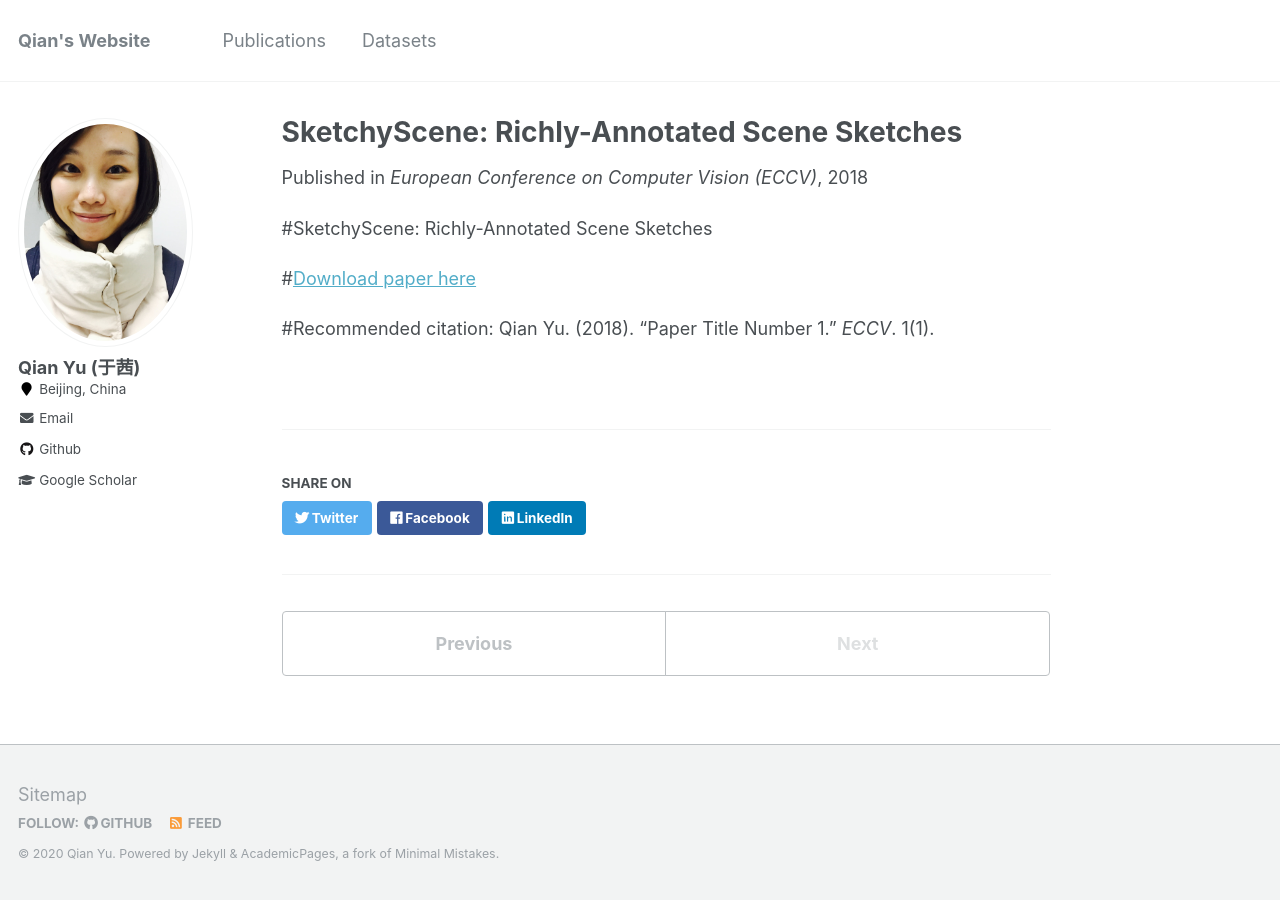
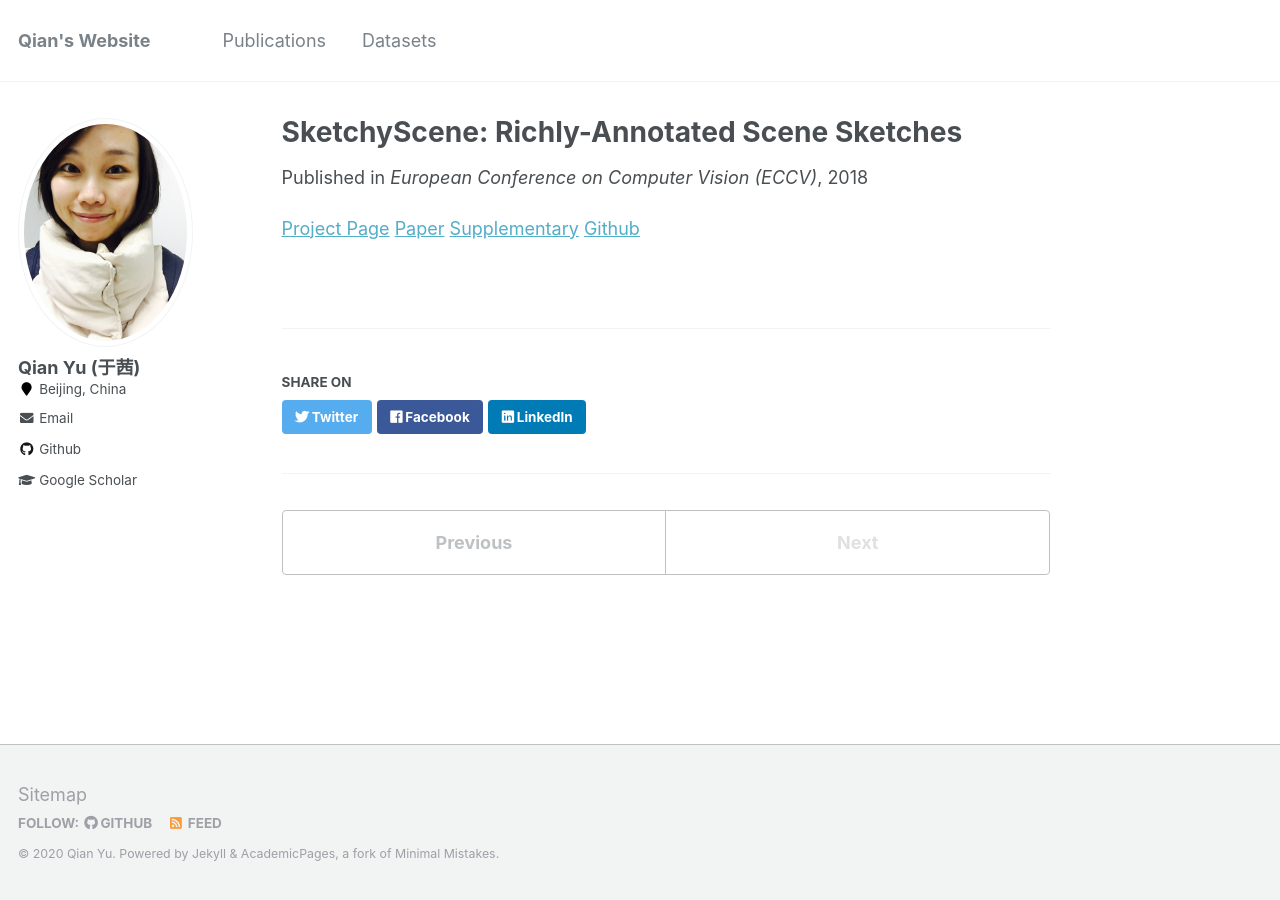
Before and after one commit to yuqian1023/yuqian1023.github.io, a Jekyll site: the page built from _publications/2009-10-01-paper-title-number-1.md, in a window 1280 px wide. Built offline with Jekyll 4.4.1, drawn with Linux system fonts in a browser that asks for light colours.

Commit message:
Update 2009-10-01-paper-title-number-1.md

```diff
--- a/_publications/2009-10-01-paper-title-number-1.md
+++ b/_publications/2009-10-01-paper-title-number-1.md
@@ -6,8 +6,7 @@ excerpt: 'This paper is about scene-level semantic segmentation in sketches.'
 date: 2018-10-01
 venue: 'European Conference on Computer Vision (ECCV)'
 ---
-#SketchyScene: Richly-Annotated Scene Sketches
-
-#[Download paper here](http://openaccess.thecvf.com/content_ECCV_2018/papers/Changqing_Zou_SketchyScene_Richly-Annotated_Scene_ECCV_2018_paper.pdf)
-
-#Recommended citation: Qian Yu. (2018). "Paper Title Number 1." <i>ECCV</i>. 1(1).
+[Project Page](https://sketchyscene.github.io/SketchyScene/)
+[Paper](http://openaccess.thecvf.com/content_ECCV_2018/papers/Changqing_Zou_SketchyScene_Richly-Annotated_Scene_ECCV_2018_paper.pdf)
+[Supplementary](https://www.eecs.qmul.ac.uk/~qian/Qian's%20Materials/paper/sketchyScene_supplementary_eccv18.pdf)
+[Github](https://github.com/SketchyScene/SketchyScene)
```
